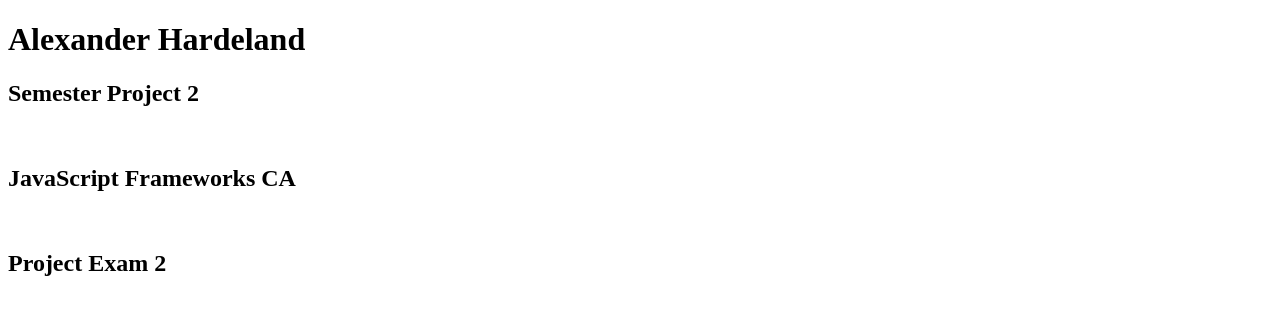
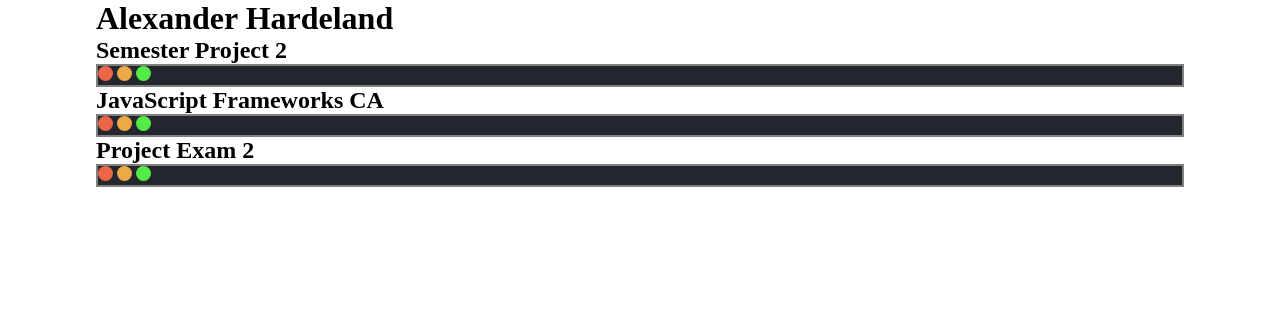
Before and after one commit to PythonMasterAlexander/portfolio-2-website, a website with bundled scripts: page index.html in a window 1280 px wide. Built offline with nearby package versions, Linux system fonts and the light colour scheme.

Commit message:
Added three visual buttons on each of the projects applications visuals

```diff
--- a/index.html
+++ b/index.html
@@ -20,7 +20,12 @@
 					<article>
 						<p></p>
 					</article>
-					<img src="" alt="" />
+					<div class="showcase-project-container">
+						<div class="screen-symbol red"></div>
+						<div class="screen-symbol orange"></div>
+						<div class="screen-symbol green"></div>
+						<img src="" alt="" />
+					</div>
 				</div>
 			</section>
 			<section>
@@ -29,7 +34,12 @@
 					<article>
 						<p></p>
 					</article>
-					<img src="" alt="" />
+					<div class="showcase-project-container">
+						<div class="screen-symbol red"></div>
+						<div class="screen-symbol orange"></div>
+						<div class="screen-symbol green"></div>
+						<img src="" alt="" />
+					</div>
 				</div>
 			</section>
 			<section>
@@ -38,7 +48,12 @@
 					<article>
 						<p></p>
 					</article>
-					<img src="" alt="" />
+					<div class="showcase-project-container">
+						<div class="screen-symbol red"></div>
+						<div class="screen-symbol orange"></div>
+						<div class="screen-symbol green"></div>
+						<img src="" alt="" />
+					</div>
 				</div>
 			</section>
 		</main>
--- a/styles/index.css
+++ b/styles/index.css
@@ -0,0 +1,31 @@
+* {
+	border: 0;
+	margin: 0;
+	padding: 0;
+}
+:root {
+	font-size: 1rem;
+}
+main {
+	width: 85%;
+	margin: 0 auto;
+}
+.showcase-project-container {
+	border: 2px solid gray;
+	background-color: rgb(35, 38, 45);
+}
+.showcase-project-container .screen-symbol {
+	border-radius: 100%;
+	display: inline-block;
+	height: 15px;
+	width: 15px;
+}
+.showcase-project-container .red {
+	background-color: hsl(11, 80%, 60%);
+}
+.showcase-project-container .orange {
+	background-color: hsl(36, 80%, 60%);
+}
+.showcase-project-container .green {
+	background-color: hsl(116, 80%, 60%);
+}
```
